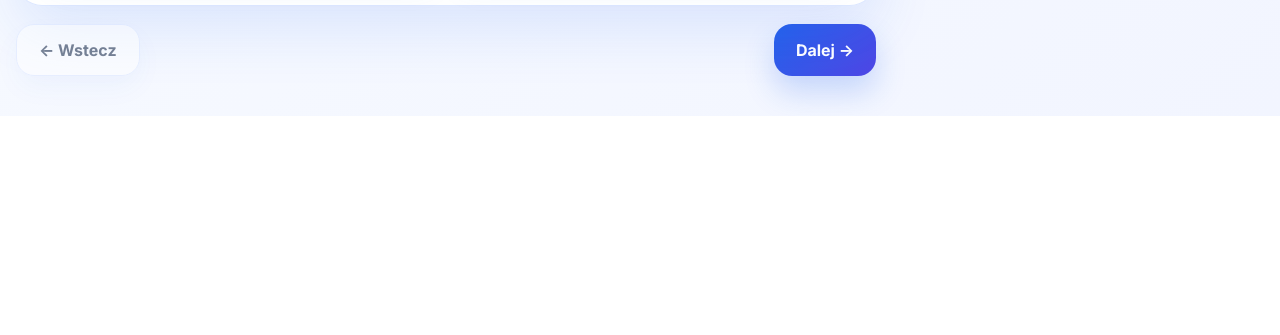
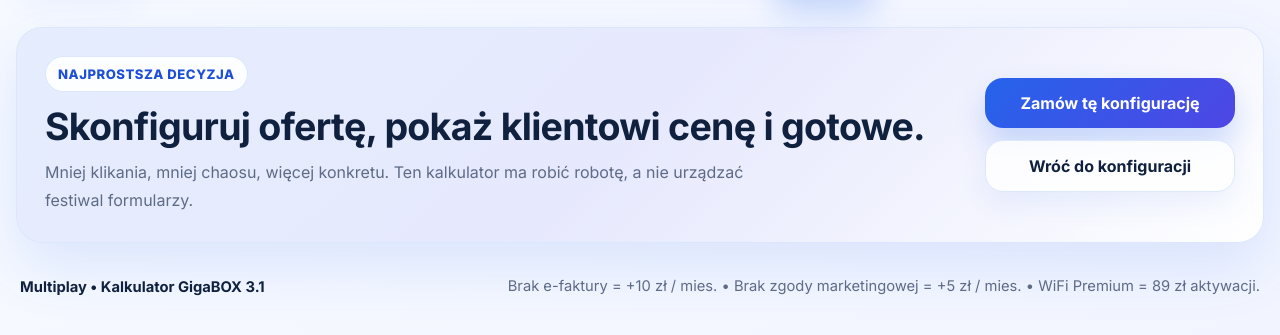
Before and after one commit to multiplay-pages/gigabox_kalkulator, a plain HTML site: page index.html in a window 1280 px wide. Shown: the part 1817-2152 px from the top of the page. Before the commit the page ends 1933 px from the top, so only its background shows below. Drawn offline with Linux system fonts and the light colour scheme.

Commit message:
Add files via upload

```diff
--- a/index.html
+++ b/index.html
@@ -17,15 +17,15 @@
       <div class="hero-brand">
         <img
           class="hero-logo"
-          src="https://multiplay-pages.github.io/giganet_kalkulator/logo_multiplay_new.svg"
+          src="./logo_multiplay_new.svg"
           alt="Multiplay"
         />
       </div>
 
       <h1>Kalkulator Oferty GigaBOX 3.1</h1>
       <p class="hero-lead">
-        Premium / Canva-like, w tym samym kierunku wizualnym co kalkulator GigaNET:
-        większe kafle, czytelny podział sekcji, porządne podsumowanie i mniej chaosu.
+        Skonfiguruj ofertę w kilka sekund i pokaż klientowi przejrzystą, atrakcyjną cenę —
+        bez ręcznego liczenia, bez chaosu i bez przepychania się z Excelem jak z dzikim zwierzem.
       </p>
 
       <div class="hero-highlights">
@@ -41,6 +41,11 @@
           <span class="hero-highlight-label">Publikacja</span>
           <strong>GitHub Pages</strong>
         </div>
+      </div>
+
+      <div class="hero-actions">
+        <button class="btn btn-primary" type="button" data-go-step="1">Zacznij konfigurację</button>
+        <button class="btn btn-secondary" type="button" data-go-step="5">Przejdź do ceny</button>
       </div>
     </header>
 
@@ -461,6 +466,32 @@
         </div>
       </aside>
     </main>
+
+    <section class="bottom-cta">
+      <div class="bottom-cta-card">
+        <div class="cta-copy">
+          <div class="cta-kicker">Najprostsza decyzja</div>
+          <h2>Skonfiguruj ofertę, pokaż klientowi cenę i gotowe.</h2>
+          <p>
+            Mniej klikania, mniej chaosu, więcej konkretu. Ten kalkulator ma robić robotę,
+            a nie urządzać festiwal formularzy.
+          </p>
+        </div>
+
+        <div class="cta-actions">
+          <button class="btn btn-primary" type="button" data-go-step="5">Zamów tę konfigurację</button>
+          <button class="btn btn-secondary" type="button" data-go-step="1">Wróć do konfiguracji</button>
+        </div>
+      </div>
+    </section>
+
+    <footer class="site-footer">
+      <div class="site-footer-brand">Multiplay • Kalkulator GigaBOX 3.1</div>
+      <div class="site-footer-note">
+        Brak e-faktury = +10 zł / mies. • Brak zgody marketingowej = +5 zł / mies. •
+        WiFi Premium = 89 zł aktywacji.
+      </div>
+    </footer>
   </div>
 
   <script src="script.js"></script>
--- a/script.js
+++ b/script.js
@@ -380,6 +380,19 @@ document.addEventListener('DOMContentLoaded', () => {
     });
   });
 
+  document.querySelectorAll('[data-go-step]').forEach((button) => {
+    button.addEventListener('click', () => {
+      const targetStep = Number(button.dataset.goStep);
+      goToStep(targetStep);
+      refresh();
+
+      const targetPanel = document.getElementById(`step${targetStep}`);
+      if (targetPanel) {
+        targetPanel.scrollIntoView({ behavior: 'smooth', block: 'start' });
+      }
+    });
+  });
+
   document.getElementById('prevBtn').addEventListener('click', () => {
     changeStep(-1);
     refresh();
--- a/styles.css
+++ b/styles.css
@@ -119,6 +119,86 @@ img {
   gap: 16px;
   width: min(920px, 100%);
   margin: 24px auto 0;
+}
+
+.hero-actions {
+  display: flex;
+  justify-content: center;
+  gap: 14px;
+  margin-top: 20px;
+}
+
+.bottom-cta {
+  margin-top: 30px;
+}
+
+.bottom-cta-card {
+  display: flex;
+  align-items: center;
+  justify-content: space-between;
+  gap: 24px;
+  padding: 28px;
+  border: 1px solid rgba(219, 230, 255, 0.95);
+  border-radius: var(--radius-xl);
+  background: linear-gradient(135deg, rgba(37, 99, 235, 0.08), rgba(79, 70, 229, 0.08), rgba(255, 255, 255, 0.92));
+  box-shadow: var(--shadow-lg);
+}
+
+.cta-kicker {
+  display: inline-flex;
+  align-items: center;
+  min-height: 36px;
+  padding: 0 12px;
+  border-radius: 999px;
+  background: rgba(255, 255, 255, 0.92);
+  border: 1px solid rgba(219, 230, 255, 0.95);
+  color: var(--blue-2);
+  font-size: 0.82rem;
+  font-weight: 800;
+  letter-spacing: 0.04em;
+  text-transform: uppercase;
+}
+
+.cta-copy h2 {
+  margin: 14px 0 0;
+  font-size: clamp(1.6rem, 3.2vw, 2.35rem);
+  line-height: 1.1;
+  letter-spacing: -0.02em;
+}
+
+.cta-copy p {
+  margin: 12px 0 0;
+  max-width: 720px;
+  color: var(--muted);
+  line-height: 1.7;
+}
+
+.cta-actions {
+  display: flex;
+  flex-direction: column;
+  gap: 12px;
+  min-width: 250px;
+}
+
+.site-footer {
+  display: flex;
+  align-items: center;
+  justify-content: space-between;
+  gap: 18px;
+  margin-top: 18px;
+  padding: 14px 4px 0;
+  color: var(--muted);
+  font-size: 0.92rem;
+}
+
+.site-footer-brand {
+  font-weight: 700;
+  color: var(--text);
+}
+
+.site-footer-note {
+  text-align: right;
+  line-height: 1.6;
 }
 
 .hero-highlight-card {
@@ -602,6 +682,7 @@ img {
     grid-template-columns: 1fr;
   }
 
+  .hero-actions,
   .horizontal-card,
   .mandatory-card,
   .nav-actions,
@@ -609,9 +690,19 @@ img {
   .sidebar-row,
   .summary-total-row,
   .sidebar-summary-head,
-  .sidebar-total {
+  .sidebar-total,
+  .bottom-cta-card,
+  .site-footer {
     flex-direction: column;
     align-items: stretch;
+  }
+
+  .cta-actions {
+    min-width: 100%;
+  }
+
+  .site-footer-note {
+    text-align: left;
   }
 
   .page-shell {
```
